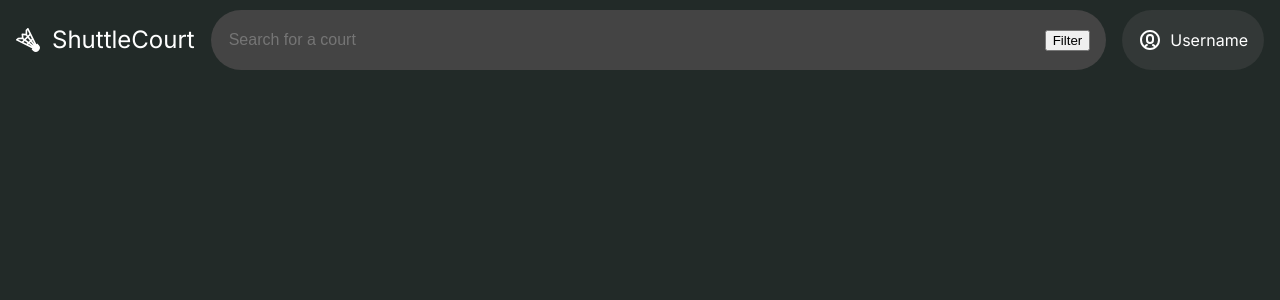
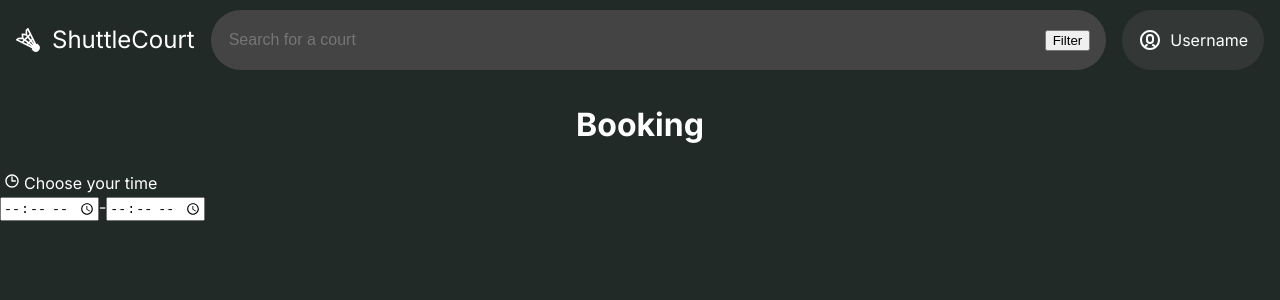
Before and after one commit to pastelite/ShuttleCourt-prototype, a React (Vite) app: page /court/1/book in a window 1280 px wide. Shown: the top 300 px of the page. Built offline with nearby package versions, Linux system fonts and the light colour scheme; what simple-zustand-devtools would draw is missing.

Commit message:
save before trying mui

```diff
--- a/src/components/NavBar.scss
+++ b/src/components/NavBar.scss
@@ -1,5 +1,7 @@
+@import "./../global_vars.scss";
+
 nav {
-    // background-color: #333;
+  background-color: $background;
   overflow: hidden;
   position: sticky;
   top: 0;
--- a/src/main.tsx
+++ b/src/main.tsx
@@ -6,6 +6,7 @@ import {BrowserRouter,Routes,Route} from 'react-router-dom'
 import Login from './pages/Login.tsx'
 import CourtInfo from './pages/CourtInfo.tsx'
 import NavBar from './components/NavBar.tsx'
+import Booking from './pages/Booking.tsx'
 
 ReactDOM.createRoot(document.getElementById('root')!).render(
   <React.StrictMode>
@@ -15,6 +16,7 @@ ReactDOM.createRoot(document.getElementById('root')!).render(
         <Route path="/home" element={<Home/>}/>
         <Route path="/" element={<Login/>}/>
         <Route path="/court/:id" element={<CourtInfo/>}/>
+        <Route path="/court/:id/book" element={<Booking/>}/>
       </Routes>
     </BrowserRouter>
   </React.StrictMode>,
--- /dev/null
+++ b/src/pages/Booking.tsx
@@ -0,0 +1,63 @@
+import "./Booking.scss"
+import JamClock from "../assets/icons/jam-clock.svg?react"
+import { courtLists } from "../stores"
+import { useParams } from "react-router-dom"
+import { useMemo, useState } from "react"
+
+export default function Booking() {
+  let courtId = Number.parseInt(useParams().id ?? '0')
+  let [{ startTime, endTime }, setBookingTime] = useState({ startTime: 0, endTime: 0 })
+  let [timeErrorText, setTimeErrorText] = useState('')
+
+  let courtInfo = useMemo(() => {
+    return courtLists.find((court) => court.id === courtId)
+  }, [courtId])
+
+  function handleChangeStart(e: React.ChangeEvent<HTMLInputElement>) {
+    let { value } = e.target
+    let time = convertTimeToInt(value)
+    setBookingTime((prev) => ({ ...prev, startTime: time }))
+
+    checkTimeValue(time, endTime)
+  }
+
+  function handleChangeEnd(e: React.ChangeEvent<HTMLInputElement>) {
+    let { value } = e.target
+    let time = convertTimeToInt(value)
+    setBookingTime((prev) => ({ ...prev, endTime: time }))
+
+    checkTimeValue(startTime, time)
+  }
+
+  function checkTimeValue(startTime: number, endTime: number) {
+    console.log(startTime, endTime)
+
+    if (startTime > endTime) {
+      setTimeErrorText('Error: End time must be after start time')
+    } else if (startTime < (courtInfo?.businessHour[0] || 0) * 100) {
+      setTimeErrorText('Error: Start time must be after openning which is ' + (courtInfo?.businessHour[0] || 0) + ':00')
+    } else if (endTime > (courtInfo?.businessHour[1] || 0) * 100) {
+      setTimeErrorText('Error: End time must be before closing which is ' + (courtInfo?.businessHour[1] || 0) + ':00')
+    } else {
+      setTimeErrorText('')
+    }
+
+  }
+
+  return <>
+    <h1>Booking</h1>
+    <p>
+      <JamClock fill='white' height='1em' />
+      Choose your time <br />
+      <input type="time" name="startTime" onChange={handleChangeStart} />
+      -
+      <input type="time" name="endTime" onChange={handleChangeEnd} />
+      {timeErrorText}
+    </p>
+  </>
+}
+
+function convertTimeToInt(time: string) {
+  let [hour, minute] = time.split(':')
+  return Number.parseInt(hour) * 100 + Number.parseInt(minute)
+}
--- a/src/pages/CourtInfo.tsx
+++ b/src/pages/CourtInfo.tsx
@@ -1,4 +1,4 @@
-import { useParams } from "react-router-dom"
+import { Link, useNavigate, useParams } from "react-router-dom"
 import { courtLists } from "../stores"
 import "./CourtInfo.scss"
 import { useMemo } from "react"
@@ -14,6 +14,7 @@ export default function CourtInfo() {
     return courtLists.find((court) => court.id === courtId)
   }, [courtId])
 
+  let navigate = useNavigate();
 
   return (
     <div id="court-page">
@@ -35,9 +36,11 @@ export default function CourtInfo() {
           <JamCoin fill='white' height='1em' />
           {courtInfo?.bookingCost}฿
         </p>
+        <Link to={`/court/${courtId}/book`}>
         <button className="book-button">
           Book Now
         </button>
+        </Link>
       </section>
 
     </div>
```
Also changed, not shown: src/pages/Booking.scss (added). Lines whose indentation alone changed are shown as unchanged.
